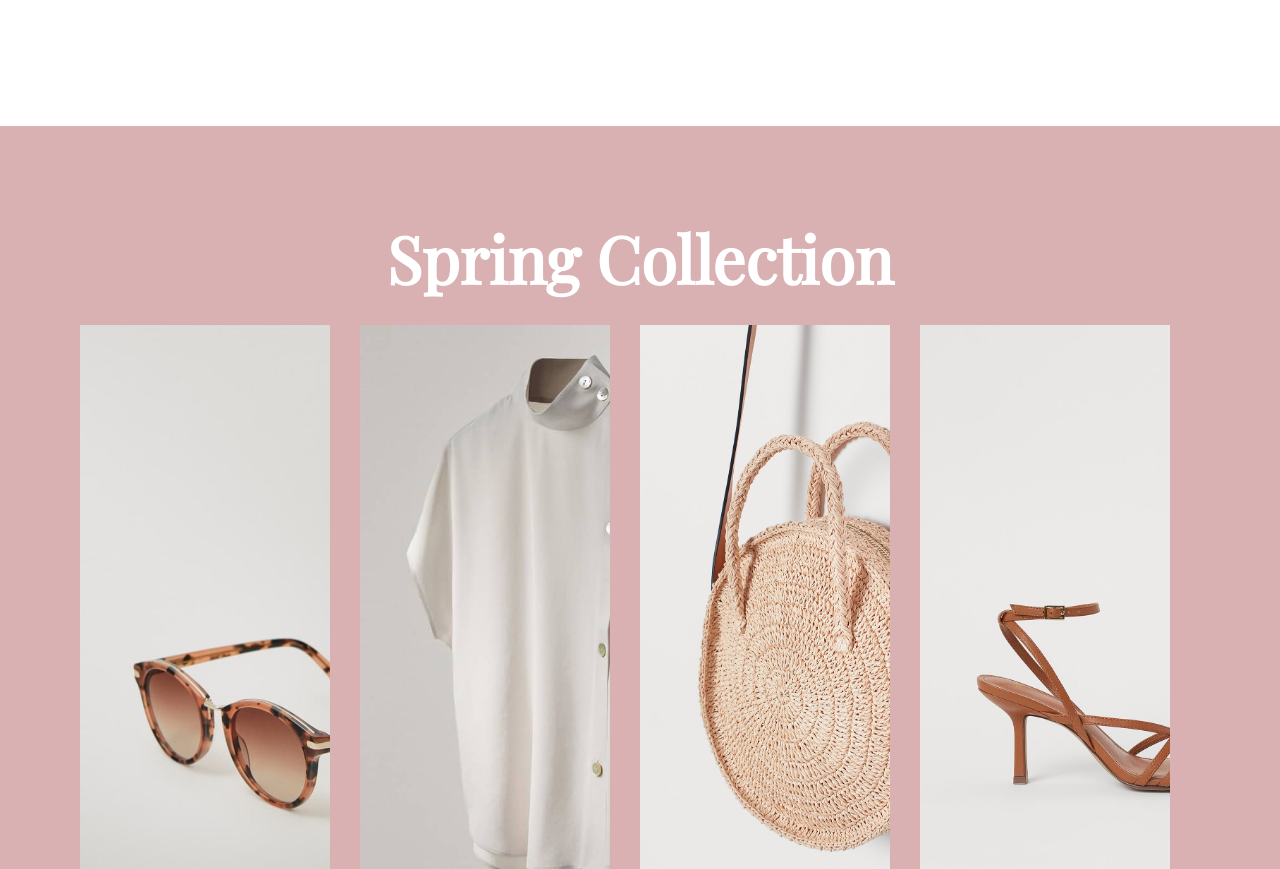
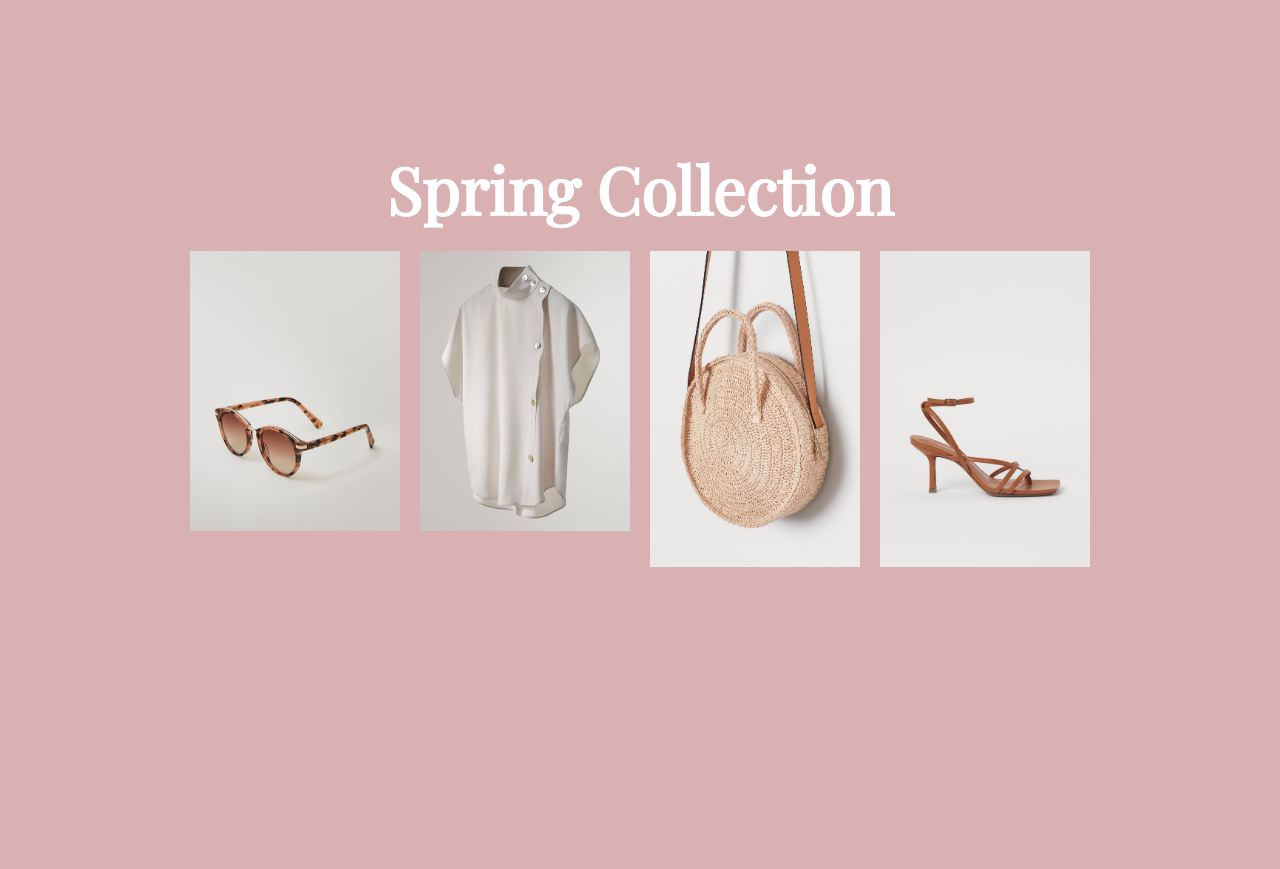
Before and after one commit to Enomfon/Fashion, a plain HTML site: page index.html in a window 1280 px wide. Shown: the part 4350-5219 px from the top of the page. Drawn offline with nearby package versions, Linux system fonts and the light colour scheme; a web font is replaced by a local one.

Commit message:
another commit

```diff
--- a/CSS/style.css
+++ b/CSS/style.css
@@ -211,14 +211,16 @@ header{
 .spring-collection{
     /* display:flex; */
     background:#d9b1b3;
-    padding:80px;
+    padding:180px;
 }
 .slide{
-    margin:15px;
+    /* margin:15px; */
     width:100%;
+    /* height:450px; */
+    overflow: hidden;
 }
 .spring-slide{
-    margin :auto -15px;
+    /* margin :auto -15px; */
 }
 .spring-heading{
     display:flex;
--- a/index.html
+++ b/index.html
@@ -65,7 +65,7 @@
                             <input type="email" placeholder="Enter a valid email address" required class="input-text">
                         </div>
                         <div class="input-wrapper">
-                            <button class="butt" type="submit">Get Updates</button>
+                            <button class="buttt" type="submit">Get Updates</button>
                         </div>
 
 
@@ -102,10 +102,10 @@
         <section class="spring-collection">
             <h3 class="spring-heading gen-font">Spring Collection</h3>
             <div class="w-100 spring-slide">
-                <div class="img-con slide slide2"> <img src="./Images/Slide-2.jpg" alt=""></div>
-                <div class="img-con slide slide1"><img src="./Images/Slide-1.jpg" alt=""></div>
-                <div class="img-con slide slide3"><img src="./Images/Slide-3.jpg" alt=""></div>
-                <div class="img-con slide slide4"><img src="./Images/Slide-4.jpg" alt=""></div>
+                <div class="img-cont slide slide2"> <img src="./Images/Slide-2.jpg" alt=""></div>
+                <div class="img-cont slide slide1"><img src="./Images/Slide-1.jpg" alt=""></div>
+                <div class="img-cont slide slide3"><img src="./Images/Slide-3.jpg" alt=""></div>
+                <div class="img-cont slide slide4"><img src="./Images/Slide-4.jpg" alt=""></div>
 
             </div>
 
```
